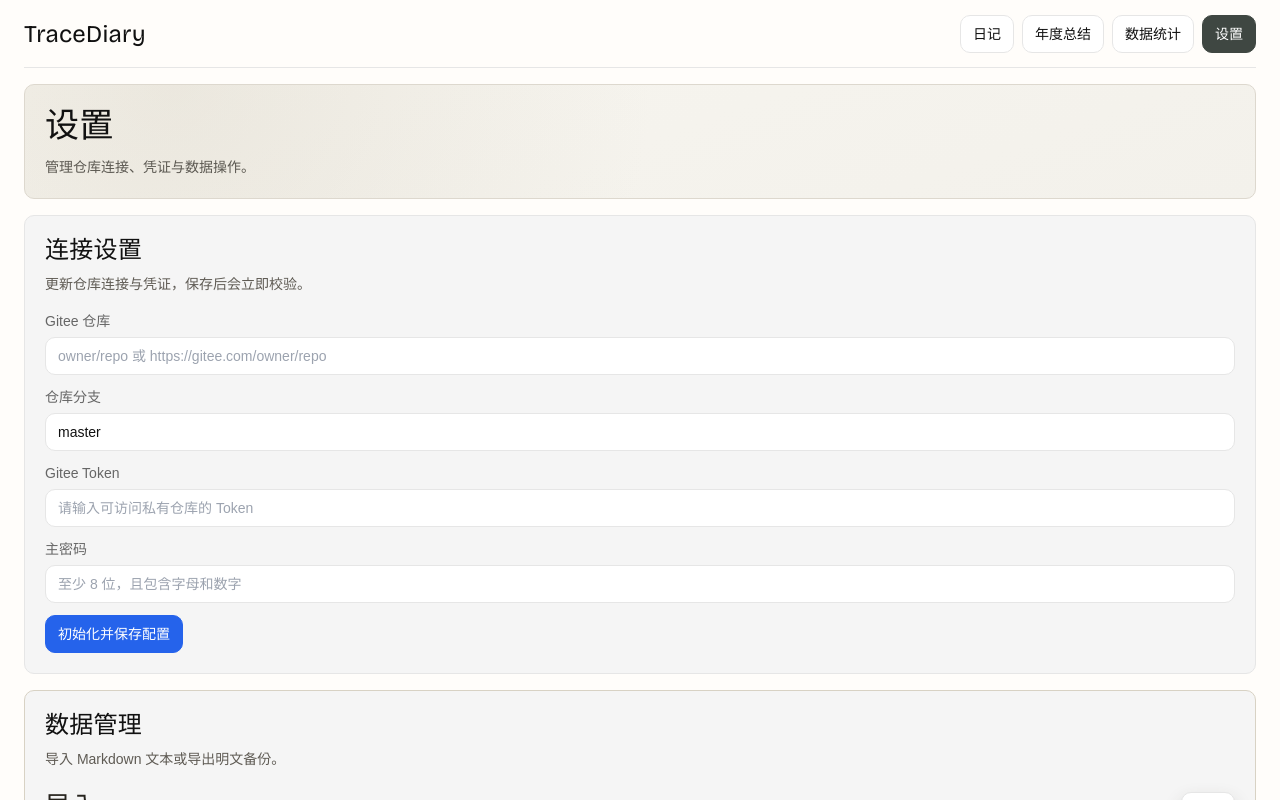
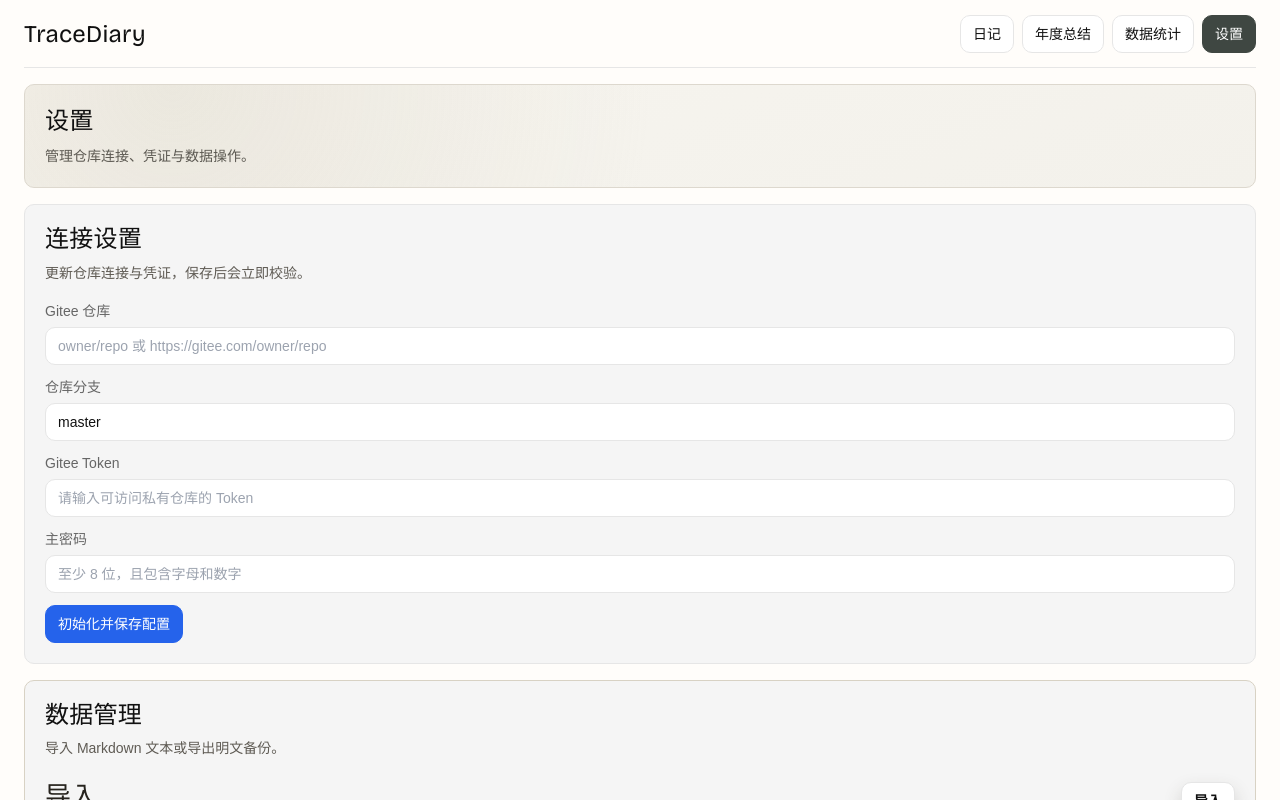
Before and after one commit to Lane0218/TraceDiary, a React (Vite) app: page /settings in a window 1280 px wide. Shown: the top 800 px of the page. Built offline with nearby package versions, Linux system fonts and the light colour scheme.

Commit message:
fix: 对齐设置页主标题并移除重复校验文案

```diff
--- a/src/components/auth/auth-panel.tsx
+++ b/src/components/auth/auth-panel.tsx
@@ -226,9 +226,6 @@ export default function AuthPanel({ auth, variant, canClose = false, onClose }:
 
       {state.stage === 'ready' ? (
         <form className="space-y-4" onSubmit={(event) => void submitModel.onReadyUpdateSubmit(event)}>
-          {!isModal ? (
-            <p className="text-sm text-td-muted">填写后将立即校验连接与凭证，失败时不会覆盖当前可用配置。</p>
-          ) : null}
           <div className="grid grid-cols-1 gap-3 lg:grid-cols-2 lg:gap-4">
             <div className="space-y-1">
               <AuthFormField
@@ -287,7 +284,6 @@ export default function AuthPanel({ auth, variant, canClose = false, onClose }:
               </div>
             ) : null}
           </div>
-          <p className="text-xs text-td-muted">提交后将立即校验；校验失败不会覆盖当前可用配置。</p>
           <div className="flex justify-end">
             <button type="submit" className="td-btn td-btn-primary w-full sm:w-auto" data-testid="auth-ready-submit">
               保存设置
--- a/src/pages/settings.tsx
+++ b/src/pages/settings.tsx
@@ -18,7 +18,7 @@ export default function SettingsPage({ auth }: SettingsPageProps) {
 
       <section className="mt-4 space-y-4 td-fade-in" aria-label="settings-page">
         <header className="td-settings-hero">
-          <h1 className="font-display text-[30px] leading-tight text-td-text sm:text-[34px]">设置</h1>
+          <h1 className="font-display text-2xl text-td-text">设置</h1>
           <p className="td-settings-hero-desc">管理仓库连接、凭证与数据操作。</p>
         </header>
 
```
Also changed, not shown: 1 other file (tests, documents, lock files or other folders).
